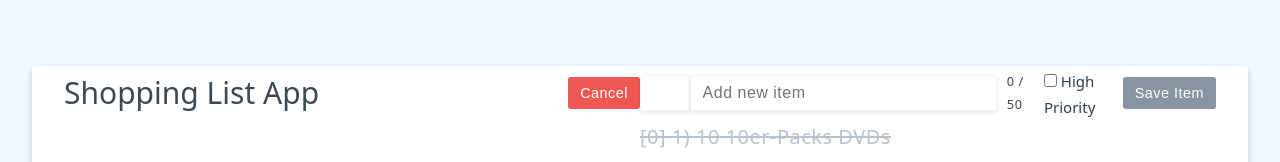
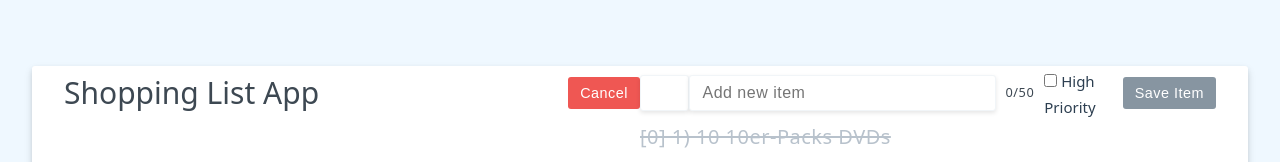
Before and after one commit to kiraGit67/vue-shopping-list-app, a Vue app: page / in a window 1280 px wide. Both pictures are taken after a click on the button "Add New Item". Shown: the part 255-417 px from the top of the page. Built offline with nearby package versions, Linux system fonts and the light colour scheme.

Commit message:
adds span with :class="{ invalid: characterCount > 50 } around characterCount property

```diff
--- a/src/App.vue
+++ b/src/App.vue
@@ -65,7 +65,10 @@ const togglePurchased = (item) => {
       :disabled="newItem.length > 50"
       :class="{ invalid: newItem.length > 50 }"
     />
-    <p class="counter">{{ characterCount }} / 50</p>
+    <p class="counter">
+      <span :class="{ invalid: characterCount > 50 }">{{ characterCount }}</span
+      >/50
+    </p>
     <label for="high-priority">
       <input
         v-model="newItemHighPriority"
```
